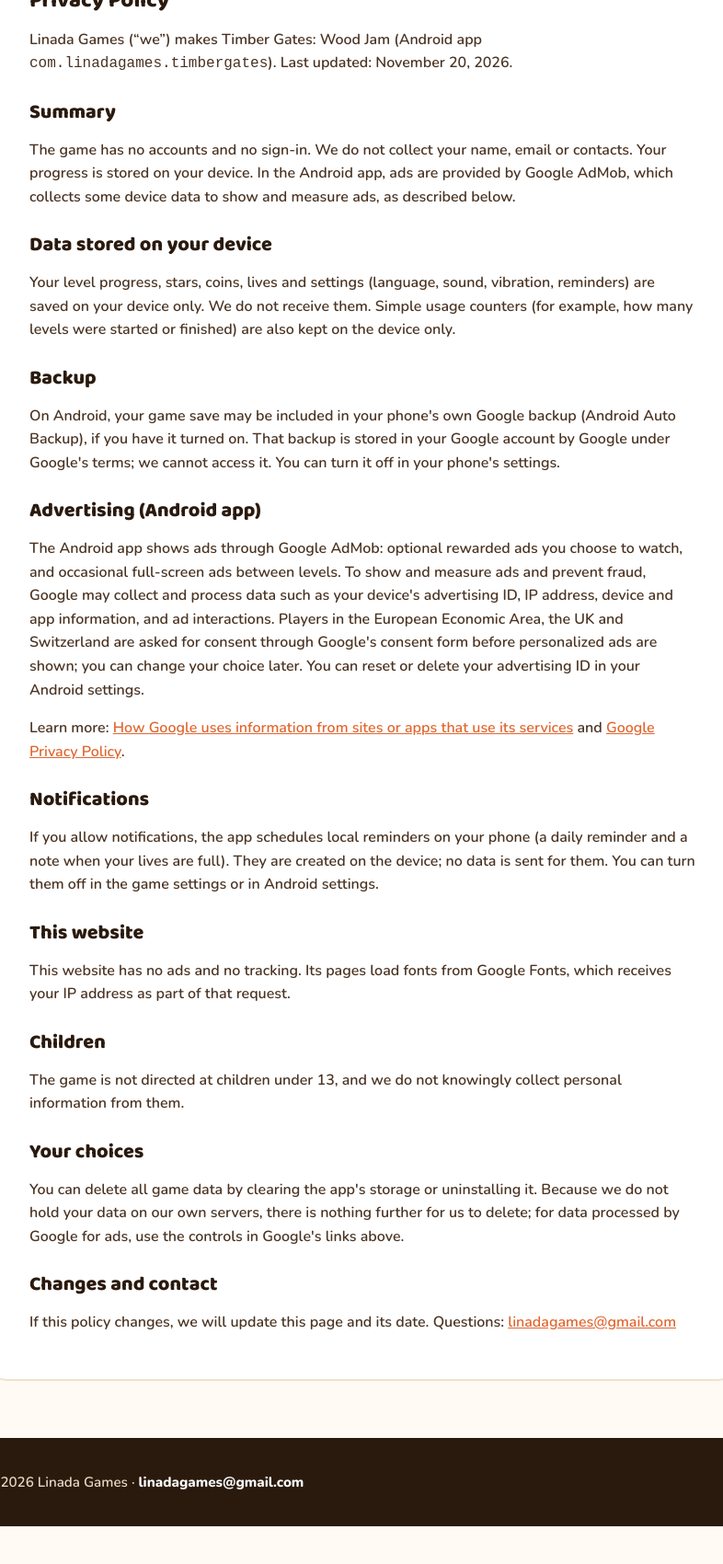
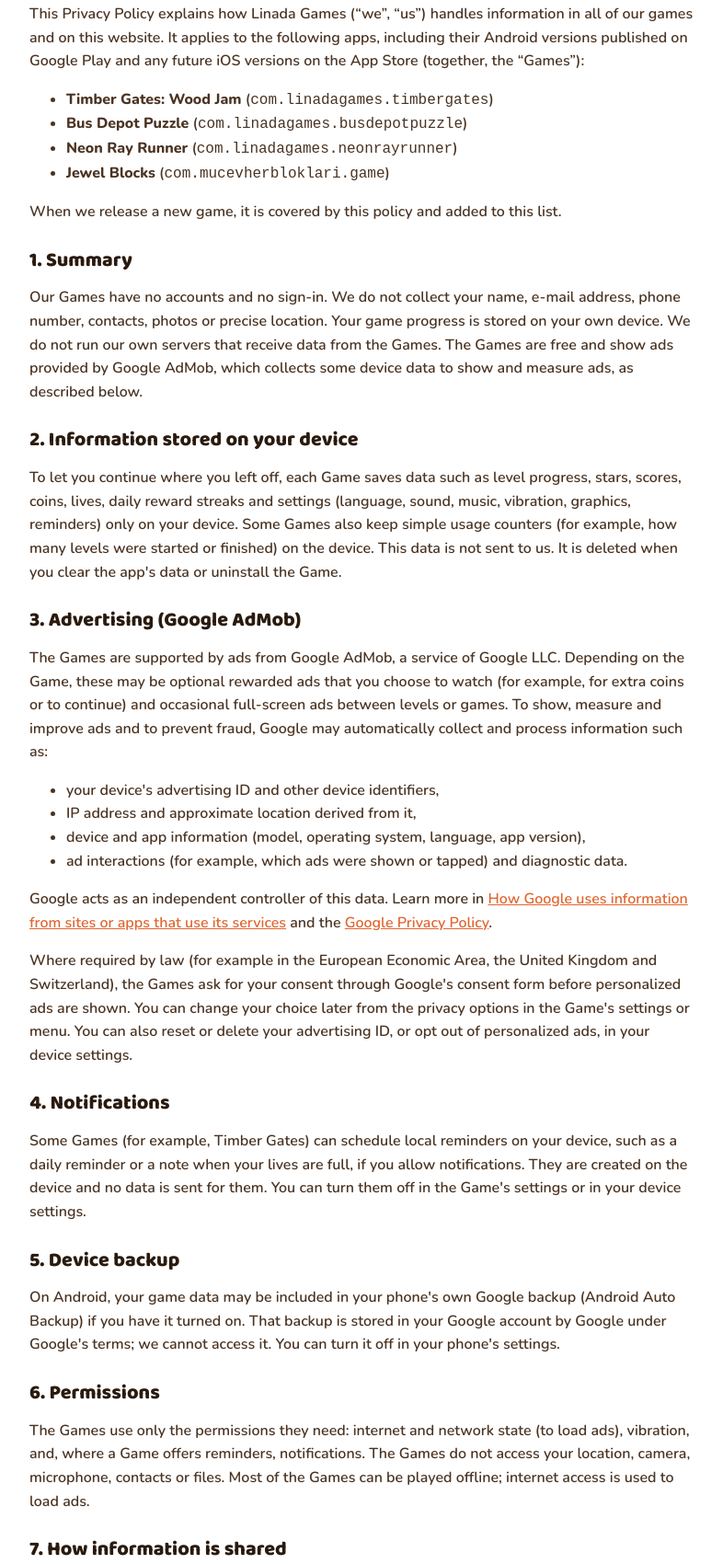
Before and after one commit to linadagames/linadagames.github.io, a plain HTML site: page privacy.html in a window 1280 px wide. Shown: the part 222-1922 px from the top of the page at 92% size, without its empty margins (82-868 px from the left). Before the commit the page ends 1881 px from the top, so only its background shows below. Drawn offline with nearby package versions, Linux system fonts and the light colour scheme.

Commit message:
Make privacy policy cover all Linada Games apps
Co-Authored-By: Claude Opus 5.5 <noreply@anthropic.com>
Claude-Session: https://claude.ai/code/session_01CKnPsB1tMt7EAphczr5JcN

```diff
--- a/privacy.html
+++ b/privacy.html
@@ -18,47 +18,88 @@
 </header>
 <main class="wrap" style="padding-top:40px;padding-bottom:64px">
 <article class="doc">
-<p class="muted" style="margin:0 0 18px">Privacy policies: <b>Timber Gates: Wood Jam</b> (this page) · <a href="games/bus-depot-puzzle/privacy.html">Bus Depot Puzzle</a> · <a href="games/neon-ray-runner/privacy.html">Neon Ray Runner</a> · <a href="games/jewel-blocks/privacy.html">Jewel Blocks</a></p>
 <h1>Privacy Policy</h1>
-<p class="muted">Linada Games (“we”) makes Timber Gates: Wood Jam (Android app <code>com.linadagames.timbergates</code>). Last updated: November 20, 2026.</p>
+<p class="muted">Last updated: November 21, 2026</p>
+<p>This Privacy Policy explains how Linada Games (“we”, “us”) handles information in all of our games and on this website.
+It applies to the following apps, including their Android versions published on Google Play and any future iOS versions on the App Store
+(together, the “Games”):</p>
+<ul>
+  <li><b>Timber Gates: Wood Jam</b> (<code>com.linadagames.timbergates</code>)</li>
+  <li><b>Bus Depot Puzzle</b> (<code>com.linadagames.busdepotpuzzle</code>)</li>
+  <li><b>Neon Ray Runner</b> (<code>com.linadagames.neonrayrunner</code>)</li>
+  <li><b>Jewel Blocks</b> (<code>com.mucevherbloklari.game</code>)</li>
+</ul>
+<p>When we release a new game, it is covered by this policy and added to this list.</p>
 
-<h2>Summary</h2>
-<p>The game has no accounts and no sign-in. We do not collect your name, email or contacts. Your progress is stored on your device.
-In the Android app, ads are provided by Google AdMob, which collects some device data to show and measure ads, as described below.</p>
+<h2>1. Summary</h2>
+<p>Our Games have no accounts and no sign-in. We do not collect your name, e-mail address, phone number, contacts, photos or precise location.
+Your game progress is stored on your own device. We do not run our own servers that receive data from the Games.
+The Games are free and show ads provided by Google AdMob, which collects some device data to show and measure ads, as described below.</p>
 
-<h2>Data stored on your device</h2>
-<p>Your level progress, stars, coins, lives and settings (language, sound, vibration, reminders) are saved on your device only.
-We do not receive them. Simple usage counters (for example, how many levels were started or finished) are also kept on the device only.</p>
+<h2>2. Information stored on your device</h2>
+<p>To let you continue where you left off, each Game saves data such as level progress, stars, scores, coins, lives, daily reward streaks
+and settings (language, sound, music, vibration, graphics, reminders) only on your device. Some Games also keep simple usage counters
+(for example, how many levels were started or finished) on the device. This data is not sent to us. It is deleted when you clear the app's
+data or uninstall the Game.</p>
 
-<h2>Backup</h2>
-<p>On Android, your game save may be included in your phone's own Google backup (Android Auto Backup), if you have it turned on.
+<h2>3. Advertising (Google AdMob)</h2>
+<p>The Games are supported by ads from Google AdMob, a service of Google LLC. Depending on the Game, these may be optional rewarded ads
+that you choose to watch (for example, for extra coins or to continue) and occasional full-screen ads between levels or games.
+To show, measure and improve ads and to prevent fraud, Google may automatically collect and process information such as:</p>
+<ul>
+  <li>your device's advertising ID and other device identifiers,</li>
+  <li>IP address and approximate location derived from it,</li>
+  <li>device and app information (model, operating system, language, app version),</li>
+  <li>ad interactions (for example, which ads were shown or tapped) and diagnostic data.</li>
+</ul>
+<p>Google acts as an independent controller of this data. Learn more in
+<a href="https://policies.google.com/technologies/partner-sites" rel="noopener">How Google uses information from sites or apps that use its services</a>
+and the <a href="https://policies.google.com/privacy" rel="noopener">Google Privacy Policy</a>.</p>
+<p>Where required by law (for example in the European Economic Area, the United Kingdom and Switzerland), the Games ask for your consent through
+Google's consent form before personalized ads are shown. You can change your choice later from the privacy options in the Game's settings or menu.
+You can also reset or delete your advertising ID, or opt out of personalized ads, in your device settings.</p>
+
+<h2>4. Notifications</h2>
+<p>Some Games (for example, Timber Gates) can schedule local reminders on your device, such as a daily reminder or a note when your lives are full,
+if you allow notifications. They are created on the device and no data is sent for them. You can turn them off in the Game's settings or in your device settings.</p>
+
+<h2>5. Device backup</h2>
+<p>On Android, your game data may be included in your phone's own Google backup (Android Auto Backup) if you have it turned on.
 That backup is stored in your Google account by Google under Google's terms; we cannot access it. You can turn it off in your phone's settings.</p>
 
-<h2>Advertising (Android app)</h2>
-<p>The Android app shows ads through Google AdMob: optional rewarded ads you choose to watch, and occasional full-screen ads between levels.
-To show and measure ads and prevent fraud, Google may collect and process data such as your device's advertising ID, IP address,
-device and app information, and ad interactions. Players in the European Economic Area, the UK and Switzerland are asked for consent
-through Google's consent form before personalized ads are shown; you can change your choice later. You can reset or delete your
-advertising ID in your Android settings.</p>
-<p>Learn more: <a href="https://policies.google.com/technologies/partner-sites">How Google uses information from sites or apps that use its services</a>
-and <a href="https://policies.google.com/privacy">Google Privacy Policy</a>.</p>
+<h2>6. Permissions</h2>
+<p>The Games use only the permissions they need: internet and network state (to load ads), vibration, and, where a Game offers reminders,
+notifications. The Games do not access your location, camera, microphone, contacts or files. Most of the Games can be played offline; internet access
+is used to load ads.</p>
 
-<h2>Notifications</h2>
-<p>If you allow notifications, the app schedules local reminders on your phone (a daily reminder and a note when your lives are full).
-They are created on the device; no data is sent for them. You can turn them off in the game settings or in Android settings.</p>
+<h2>7. How information is shared</h2>
+<p>We do not sell your personal information, and we do not share it with third parties for their own purposes, other than the advertising
+partner described above.</p>
 
-<h2>This website</h2>
-<p>This website has no ads and no tracking. Its pages load fonts from Google Fonts, which receives your IP address as part of that request.</p>
+<h2>8. Children</h2>
+<p>The Games are not directed at children under 13. We do not knowingly collect personal information from children. If you believe a child
+has provided personal information through a Game, please contact us and we will help remove it.</p>
 
-<h2>Children</h2>
-<p>The game is not directed at children under 13, and we do not knowingly collect personal information from them.</p>
+<h2>9. Data retention and security</h2>
+<p>Game data stays on your device until you delete it. Data collected by Google for advertising is retained according to Google's policies.
+We rely on the security measures provided by the device platform and the app stores.</p>
 
-<h2>Your choices</h2>
-<p>You can delete all game data by clearing the app's storage or uninstalling it. Because we do not hold your data on our own servers,
-there is nothing further for us to delete; for data processed by Google for ads, use the controls in Google's links above.</p>
+<h2>10. Your rights</h2>
+<p>Depending on where you live (for example under the GDPR or Turkey's KVKK), you may have rights to access, correct, delete or object to the
+processing of your personal data. Because we do not store personal data on our own servers, most requests can be handled by clearing the app's
+data, uninstalling the Game or using your device's ad settings. For advertising data, you can also contact Google. For any questions, contact us
+at the address below.</p>
 
-<h2>Changes and contact</h2>
-<p>If this policy changes, we will update this page and its date. Questions: <a href="mailto:linadagames@gmail.com">linadagames@gmail.com</a></p>
+<h2>11. This website</h2>
+<p>This website (linadagames.github.io) has no ads, no accounts and no tracking. It is hosted on GitHub Pages, which may log basic technical
+information such as your IP address for security, and its pages load fonts from Google Fonts, which receives your IP address as part of that request.</p>
+
+<h2>12. Changes to this policy</h2>
+<p>We may update this Privacy Policy from time to time, for example when we release a new game. The new version will be published on this page
+with an updated date.</p>
+
+<h2>13. Contact</h2>
+<p>Linada Games<br>E-mail: <a href="mailto:linadagames@gmail.com">linadagames@gmail.com</a></p>
 </article>
 </main>
 <footer class="site-footer">
```
Also changed, not shown: games/bus-depot-puzzle/privacy.html (+1 -0 lines), games/jewel-blocks/privacy.html (+1 -0 lines), games/neon-ray-runner/privacy.html (+1 -0 lines), 1 other file.
